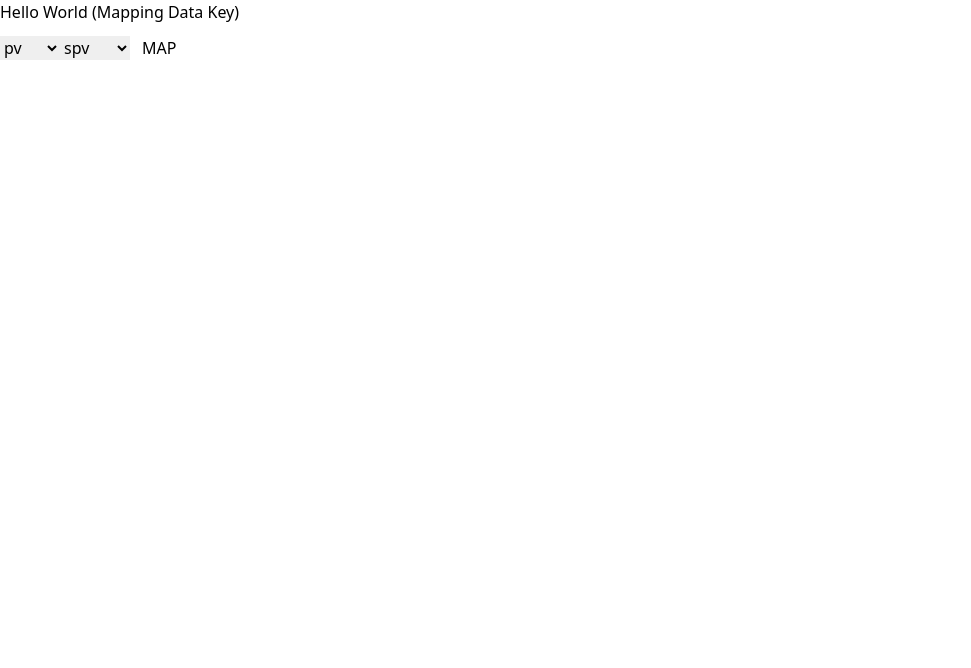
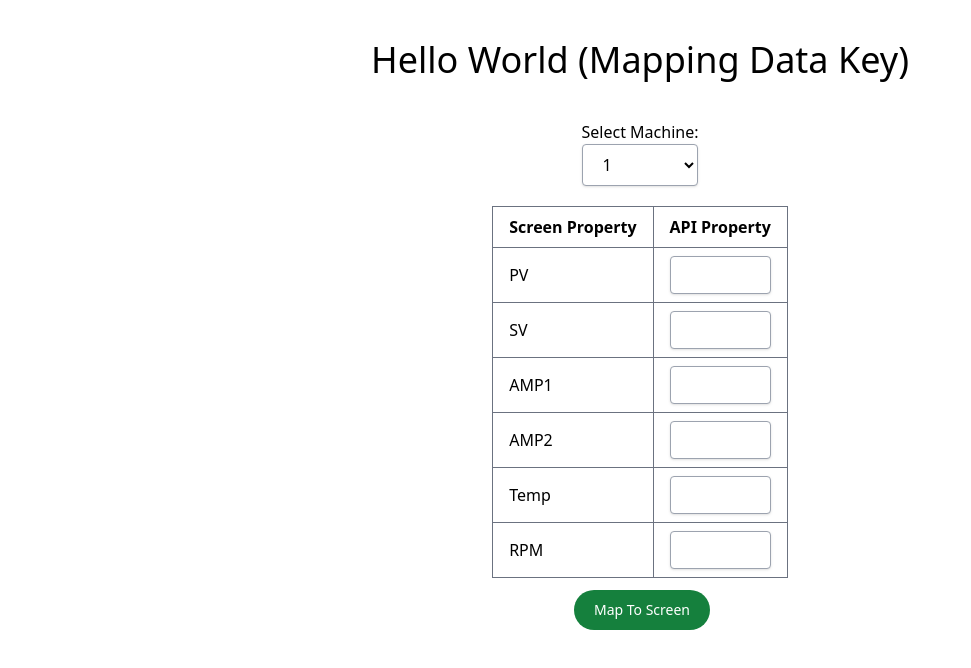
Before and after one commit to Sourz-101/FrontendTest, a React (Vite) app: page /setting in a window 1280 px wide. Shown: the top 668 px of the page, without its empty margins (0-971 px from the left). Built offline with nearby package versions, Linux system fonts and the light colour scheme.

Commit message:
Added updataed settign.jsx page

```diff
--- /dev/null
+++ b/src/components/MachineSelector.jsx
@@ -0,0 +1,29 @@
+import React, { useState } from "react";
+
+const MachineSelector = ({ array, onSelect }) => {
+  const [selectedOption, setSelectedOption] = useState("");
+
+  const handleChange = (e) => {
+    const selectedOption = e.target.value;
+    setSelectedOption(selectedOption);
+    onSelect(selectedOption); // Call the onSelect callback function with the selected option
+  };
+
+  return (
+    <div>
+      <select
+        value={selectedOption}
+        onChange={handleChange}
+        className="block w-full bg-white border border-gray-400 hover:border-gray-500 px-4 py-2 rounded shadow leading-tight focus:outline-none focus:shadow-outline"
+      >
+         {array.map((option, index) => (
+          <option key={index} value={option}>
+            {option}
+          </option>
+        ))}
+      </select>
+    </div>
+  );
+};
+
+export default MachineSelector;
--- /dev/null
+++ b/src/components/PropSelector.jsx
@@ -0,0 +1,30 @@
+import React, { useState } from 'react'
+
+const PropSelector = ( { array, onSelect}) => {
+
+    const [selectedProp, setSelectedProp] = useState("");
+
+    const handleChange = (e) => {
+      const selectedProp = e.target.value;
+      setSelectedProp(selectedProp);
+      onSelect(selectedProp); // Call the onSelect callback function with the selected option
+    };
+
+  return (
+    <div>
+      <select
+        value={selectedProp}
+        onChange={handleChange}
+        className="block appearance-none w-full bg-white border border-gray-400 hover:border-gray-500 px-4 py-2 rounded shadow leading-tight focus:outline-none focus:shadow-outline"
+      >
+         {array.map((option, index) => (
+          <option key={index} value={option}>
+            {option}
+          </option>
+        ))}
+      </select>
+    </div>
+  )
+}
+
+export default PropSelector
--- a/src/pages/Setting.jsx
+++ b/src/pages/Setting.jsx
@@ -1,45 +1,246 @@
-import React, { useContext, useState } from 'react'
-import { DisplaySetting } from '../store/DisplaySettingStore';
+import React, { useContext, useEffect, useState } from "react";
+import { DisplaySetting } from "../store/DisplaySettingStore";
+import MachineSelector from "../components/MachineSelector";
+import PropSelector from "../components/PropSelector";
+import axios from "axios";
 
 const Setting = () => {
 
+  const apiData = {
+    1: {
+      NAME: "Load Meter",
+      RG: {
+        "Process Value": 120,
+        "R1 Status": 45,
+        "R2 Status": 16,
+        "Set 1": 67,
+        "Set 2": 2001,
+      },
+    },
+    2: {
+      NAME: "MHT-9612M",
+      RG: {
+        Humidity: 622,
+        SetValue1: 331,
+        SetValue2: 492,
+        "Relay1 Mode": 560,
+        "Relay2 Mode": 230,
+        "pressure": 20,
+        "alt": 5004,
+      },
+    },
+    3: {
+      NAME: "Load Meter",
+      RG: {
+        "Process Value": 120,
+        "R1 Status": 45,
+        "R2 Status": 16,
+        "Set 1": 67,
+        "Set 2": 2001,
+      },
+    },
+  };
 
-    const {data,setData} = useContext(DisplaySetting);
 
+
+
+  const { data, setData } = useContext(DisplaySetting);
+
+
+
+
+
+  // Context Updater
+  const updateData = () => {
+    setData((prevData) => ({ ...prevData,
+        pv: pv,
+        sv: sv,
+        amp1: amp1,
+        amp2: amp2,
+        temp: temp,
+        rpm: rpm,
+      }
+    ));
+
+
+    // strategic Logger
+    console.log("Selected: ", properties);
+    console.log("PV Selector", pv);
+  };
+
+
+
+  // Context Logger
+  const Logger = () => {
     console.log(data);
+  }
 
-    const [currentDataKey, setCurrentDataKey] = useState(null);
 
-    const [keyToMap, setKeyToMap] = useState(null)
 
-    const mapkey = () => {
-        setData({...data, [currentDataKey]: keyToMap})
 
+
+
+
+
+
+
+  // State to store machine number
+  const machines = Object.keys(apiData);
+  const [selectedMachine, setSelectedMachine] = useState("");
+  const handleSelectedOption = (selectedOption) => {
+    console.log("Selected Machine:", selectedOption);
+    setSelectedMachine(selectedOption);
+  };
+
+
+
+
+
+
+  // Function to get properties of selected machine
+  const [properties, setProperties] = useState([]);
+
+  const getProperties = (machineNumber) => {
+    if (apiData[machineNumber] && apiData[machineNumber].RG) {
+      setProperties(Object.keys(apiData[machineNumber].RG));
     }
+  };
+
+  useEffect(() => {
+    getProperties(selectedMachine);
+  }, [selectedMachine]);
+
+
+
+
+
+
+
+  // Variable to Map Selectd property with prop in Screen
+  const [pv, setPv] = useState(null);
+  const [sv, setSv] = useState(null);
+  const [amp1, setAmp1] = useState(null);
+  const [amp2, setAmp2] = useState(null);
+  const [temp, setTemp] = useState(null);
+  const [rpm, setRpm] = useState(null);
+
+  const handleSelectedPropPV = (selectedOption) => {
+    console.log("Selected option for PV:", selectedOption);
+    setPv(selectedOption);
+  };
+
+  const handleSelectedPropSV = (selectedOption) => {
+    console.log("Selected option for SV:", selectedOption);
+    setSv(selectedOption);
+  };
+
+  const handleSelectedPropAMP1 = (selectedOption) => {
+    console.log("Selected option for AMP1:", selectedOption);
+    setAmp1(selectedOption);
+  };
+
+  const handleSelectedPropAMP2 = (selectedOption) => {
+    console.log("Selected option for AMP2:", selectedOption);
+    setAmp2(selectedOption);
+  };
+
+  const handleSelectedPropTemp = (selectedOption) => {
+    console.log("Selected option for Temp:", selectedOption);
+    setTemp(selectedOption);
+  };
+
+  const handleSelectedPropRPM = (selectedOption) => {
+    console.log("Selected option for RPM:", selectedOption);
+    setRpm(selectedOption);
+  };
+
+
+
+
+  /*
+  const [currentDataKey, setCurrentDataKey] = useState(null);
+  const [keyToMap, setKeyToMap] = useState(null);
+  const mapkey = () => {
+    setData({ ...data, [currentDataKey]: keyToMap });
+  };
+  */
 
   return (
-    <div>
-        <h1>
-            Hello World (Mapping Data Key)
-        </h1>
+    <div className="flex items-center flex-col">
+      <h1 className="text-4xl m-10" onClick={Logger}>
+        Hello World (Mapping Data Key)
+      </h1>
 
-        <select onChange={(e) => setCurrentDataKey(e.target.value)}>
-            <option value="pv">pv</option>
-            <option value="sv">sv</option>
-            <option value="temp">temp</option>
-        </select>
+      <div className="mb-5">
+        Select Machine:{" "}
+        {<MachineSelector array={machines} onSelect={handleSelectedOption} />}
+      </div>
 
-        <select onChange={(e) => setKeyToMap(e.target.value)}>
-            <option value="spv">spv</option>
-            <option value="nsv">nsv</option>
-            <option value="tempu">tempu</option>
-        </select>
+      <table className="table-auto border-collapse border border-gray-500">
+        <thead>
+          <tr>
+            <th className="border border-gray-500 px-4 py-2">
+              Screen Property
+            </th>
+            <th className="border border-gray-500 px-4 py-2">API Property</th>
+          </tr>
+        </thead>
+        <tbody>
+          <tr>
+            <td className="border border-gray-500 px-4 py-2">PV</td>
+            <td className="border border-gray-500 px-4 py-2">{<PropSelector array={properties} onSelect={handleSelectedPropPV} />}</td>
+          </tr>
+          <tr>
+            <td className="border border-gray-500 px-4 py-2">SV</td>
+            <td className="border border-gray-500 px-4 py-2">{<PropSelector array={properties} onSelect={handleSelectedPropSV} />}</td>
+          </tr>
+          <tr>
+            <td className="border border-gray-500 px-4 py-2">AMP1</td>
+            <td className="border border-gray-500 px-4 py-2">{<PropSelector array={properties} onSelect={handleSelectedPropAMP1} />}</td>
+          </tr>
+          <tr>
+            <td className="border border-gray-500 px-4 py-2">AMP2</td>
+            <td className="border border-gray-500 px-4 py-2">{<PropSelector array={properties} onSelect={handleSelectedPropAMP2} />}</td>
+          </tr>
+          <tr>
+            <td className="border border-gray-500 px-4 py-2">Temp</td>
+            <td className="border border-gray-500 px-4 py-2">{<PropSelector array={properties} onSelect={handleSelectedPropTemp}/>}</td>
+          </tr>
+          <tr>
+            <td className="border border-gray-500 px-4 py-2">RPM</td>
+            <td className="border border-gray-500 px-4 py-2">{<PropSelector array={properties} onSelect={handleSelectedPropRPM} />}</td>
+          </tr>
+        </tbody>
+      </table>
 
-        <button onClick={mapkey} className='p-3'>MAP</button>
+      <button
+        type="button"
+        className="text-white bg-green-700 hover:bg-green-800 font-medium rounded-full text-sm px-5 py-2.5 text-center me-2 mb-2 m-3"
+        onClick={updateData}
+      >
+        Map To Screen
+      </button>
 
+      {/* <select
+        className="m-5"
+        onChange={(e) => setCurrentDataKey(e.target.value)}
+      >
+        <option value="pv">pv</option>
+        <option value="sv">sv</option>
+        <option value="temp">temp</option>
+      </select>
 
+      <select className="m-5" onChange={(e) => setKeyToMap(e.target.value)}>
+        <option value="spv">spv</option>
+        <option value="nsv">nsv</option>
+        <option value="tempu">tempu</option>
+      </select>
+
+      <button onClick={mapkey} className="p-3 ml-5">
+        MAP
+      </button> */}
     </div>
-  )
-}
+  );
+};
 
-export default Setting
+export default Setting;
--- a/src/store/DisplaySettingStore.jsx
+++ b/src/store/DisplaySettingStore.jsx
@@ -1,25 +1,18 @@
 import { createContext, useState } from "react";
 
-export const DisplaySetting = createContext({
-  data: {
-    pv: "pv",
-    sv: "sv",
-    temp: "temp",
-    amp: "amp",
-    amp2: "amp2",
-    rpm: "rpm",
-  },
-});
+export const DisplaySetting = createContext();
 
 const DisplaySettingContextProvider = ({ children }) => {
-  const [data, setData] = useState({
-    pv: "spv",
-    sv: "sv",
-    temp: "tempu",
-    amp: "amp",
-    amp2: "amp2",
-    rpm: "rpm",
-  });
+  const [data, setData] = useState(
+    {
+      pv: "",
+      sv: "",
+      temp: "",
+      amp1: "",
+      amp2: "",
+      rpm: ""
+    }
+  );
 
   return (
     <DisplaySetting.Provider
```
Also changed, not shown: src/pages/Home.jsx (+30 -31 lines).
